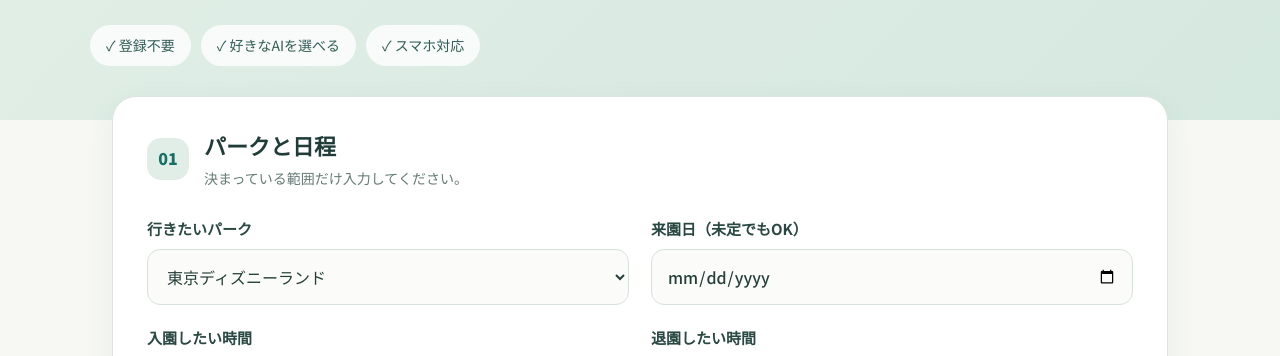
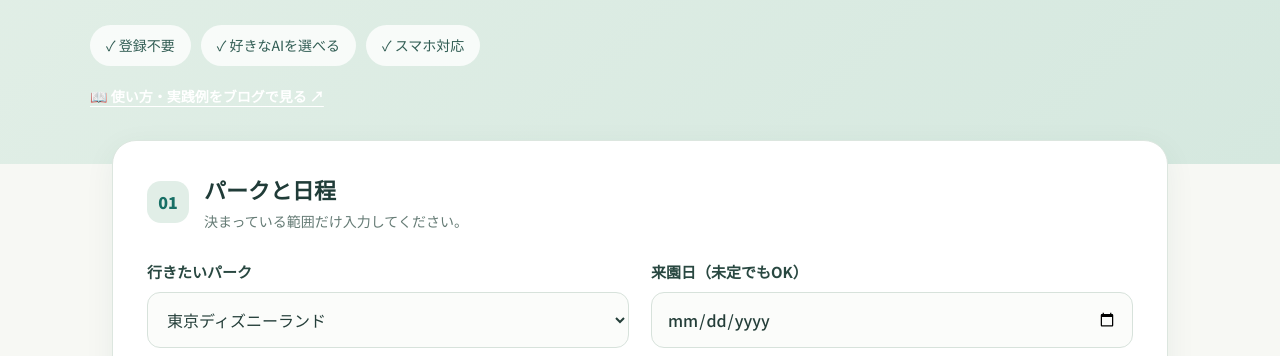
Before and after one commit to ajoejgi2425gko-code/disney-concierge, a plain HTML site: page index.html in a window 1280 px wide. Shown: the part 417-773 px from the top of the page. Drawn offline with Linux system fonts and the light colour scheme.

Commit message:
Add files via upload

```diff
--- a/index.html
+++ b/index.html
@@ -17,6 +17,7 @@
     <h1>次のパークを、<br><em>もっと自由に。</em></h1>
     <p class="hero-copy">希望を選ぶだけ。あなたのグループに合った、無理のないパークの楽しみ方をAIに相談できます。</p>
     <div class="pills"><span>✓ 登録不要</span><span>✓ 好きなAIを選べる</span><span>✓ スマホ対応</span></div>
+    <p style="margin:16px 0 0"><a href="https://www.ikuji.syumiwa.com/nkpe" target="_blank" rel="noopener noreferrer" style="display:inline-block;color:#ffffff;text-decoration:underline;text-underline-offset:4px;font-size:14px;font-weight:700;line-height:1.6">📖 使い方・実践例をブログで見る ↗</a></p>
   </header>
 
   <main class="wrap">
```
